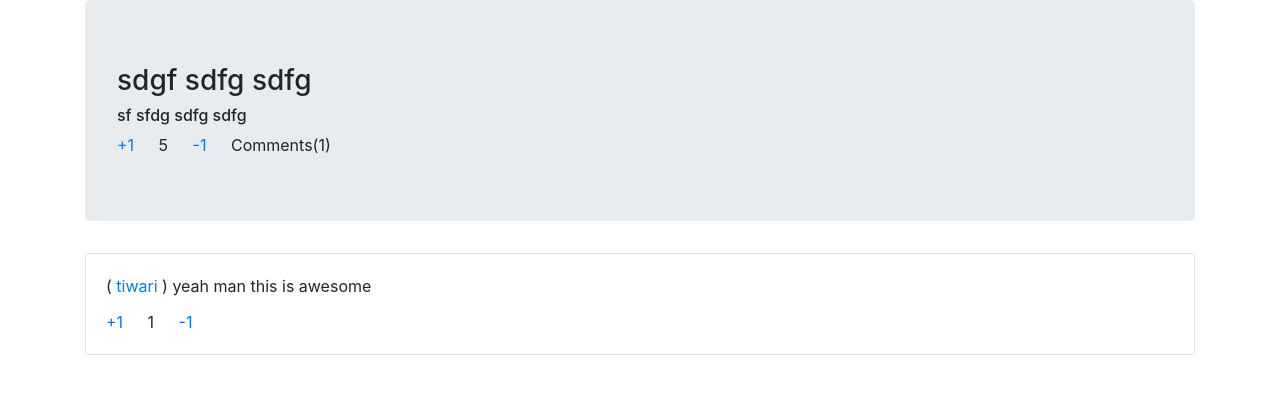
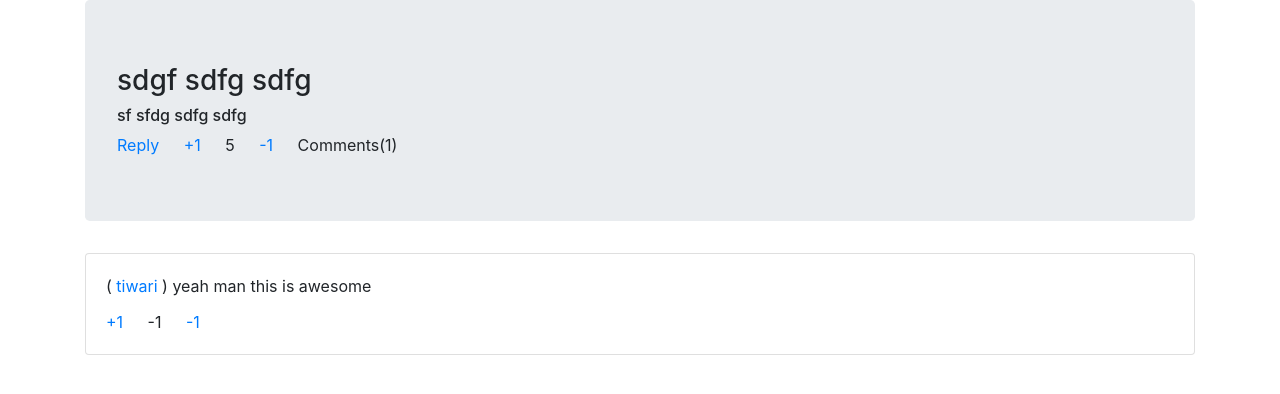
Before and after one commit to Tamanna-jangra/reddit-clone, a Django app: page /post/4 in a window 1280 px wide. Shown: the top 394 px of the page. Run offline with Django 3.2, Linux system fonts and the light colour scheme; data comes from the database, SQL or seed files in the repository; both versions use the stored data as it was after the commit; some libraries are stand-ins or nearby versions.

Commit message:
comment deleteview added and page flow fixed

```diff
--- a/boards/models.py
+++ b/boards/models.py
@@ -14,7 +14,6 @@ class Posts(models.Model):
     text = models.CharField(max_length=200)
     detail = models.TextField()
     created_at = models.DateField(auto_now_add=True)
-    author=models.ForeignKey(CustomUser,on_delete=models.CASCADE,related_name='PostUser')
     author=models.CharField(max_length=200,default='')
 
     def __str__(self):
--- a/boards/urls.py
+++ b/boards/urls.py
@@ -5,6 +5,7 @@ urlpatterns = [
     path('board/<int:id>', views.BoardView,name='board'),
     path('post/<int:id>', views.PostView,name='post'),
     path('new/<int:id>', views.PostCreateView,name='new_post'),
-    path('vote/<int:id>/<path:value>/<on>', views.PostVoteView,name='post_vote'),
-    path('comment/<int:id>/<on>', views.PostCommentView,name='post_comment'),
+    path('vote/<int:id>/<path:value>/<on>/<int:pid>', views.PostVoteView,name='post_vote'),
+    path('comment/<int:id>', views.PostCommentView,name='post_comment'),
+    path('delete/<int:id>/<int:pid>/<on>', views.DeleteView,name='post_delete'),
 ]
--- a/boards/views.py
+++ b/boards/views.py
@@ -38,7 +38,7 @@
     for i in p.CommentPost.all():
         cv=0
         for j in i.VoteComment.all():
-            cv+=1
+            cv+=j.value
         d[i.id]=cv
     return render(request,'Post.html',{'comment':p,'vote':pv,'com':c,'comVote':d})
 
@@ -55,29 +55,40 @@
         form=PostForm()
     return render(request,'PostCreate.html',{'form':form})
 
-def PostVoteView(request,id,value,on):
+def PostVoteView(request,id,value,on,pid):
     if value=='1':
         v=1
     else:
         v=-1
     if on=='p':
         Votes.objects.create(from_id=str(request.user.username),post_id=Posts.objects.get(id=id),value=v)
+        return PostView(request,pid)
     else:
         Votes.objects.create(from_id=str(request.user.username),comment_id=Comments.objects.get(id=id),value=v)
+        return PostView(request,pid)
 
     return render(request, 'home.html', {'boards': SubReddits.objects.all()})
 
-def PostCommentView(request,id,on):
+def PostCommentView(request,id):
     if request.method == 'POST':
         form = CommentForm(request.POST)
         if form.is_valid():
             b = get_object_or_404(Posts, id=id)
             text = request.POST['text']
-            if on=='p':
-                Comments.objects.create(from_user=str(request.user.username), post_id=b, text=text)
-            else:
-                pass
+            Comments.objects.create(from_user=str(request.user.username), post_id=b, text=text)
+
             return redirect('post', id=id)
     else:
         form=CommentForm()
     return render(request,'CommentCreate.html',{'form':form})
+
+def DeleteView(request,id,pid,on):
+    if on=='p':
+        Posts.objects.get(id=id).delete()
+    else:
+        Comments.objects.get(id=id).delete()
+
+    if on=='p':
+        return BoardView(request,pid)
+    else:
+        return PostView(request,pid)
--- a/templates/Post.html
+++ b/templates/Post.html
@@ -4,22 +4,26 @@
     <div class="jumbotron">
         <h3>{{comment.text}}</h3>
         <h6>{{comment.detail}}</h6>
-        <a href="{%url 'post_vote' comment.id '1' 'p'%}" class="card-link">+1</a>
+        <a href="{%url 'post_comment' comment.id%}" class="card-link">Reply</a>
+        <a href="{%url 'post_vote' comment.id '1' 'p' comment.id%}" class="card-link">+1</a>
         <span class='card-link'>{{vote}}</span>
-        <a href="{%url 'post_vote' comment.id '-1' 'p'%}" class="card-link">-1</a>
+        <a href="{%url 'post_vote' comment.id '-1' 'p' comment.id%}" class="card-link">-1</a>
         <span class='card-link'>Comments({{com}})</span>
     </div>
     {%for i in comment.CommentPost.all%}
         <div class="card">
             <div class="card-body">
                 <p class='card-title'>( <a href="">{{i.from_user}}</a> ) {{i.text}}</p>
-                <a href="{%url 'post_vote' i.id '-1' 'c'%}" class="card-link">+1</a>
+                <a href="{%url 'post_vote' i.id '1' 'c' comment.id%}" class="card-link">+1</a>
                  {%for k,v in comVote.items%}
                     {%if k == i.id%}
                         <span class='card-link'>{{v}}</span>
                     {%endif%}
                 {%endfor%}
-                <a href="{%url 'post_vote' i.id '-1' 'c'%}" class="card-link">-1</a>
+                <a href="{%url 'post_vote' i.id '-1' 'c' comment.id%}" class="card-link">-1</a>
+                {%if i.from_user == user.username %}
+                    <a href="{%url 'post_delete' i.id comment.id 'c'%}" class="card-link">Delete</a>
+                {%endif%}
             </div>
         </div>
     {%endfor%}
```
Also changed, not shown: templates/Board.html (+9 -5 lines), db.sqlite3.
